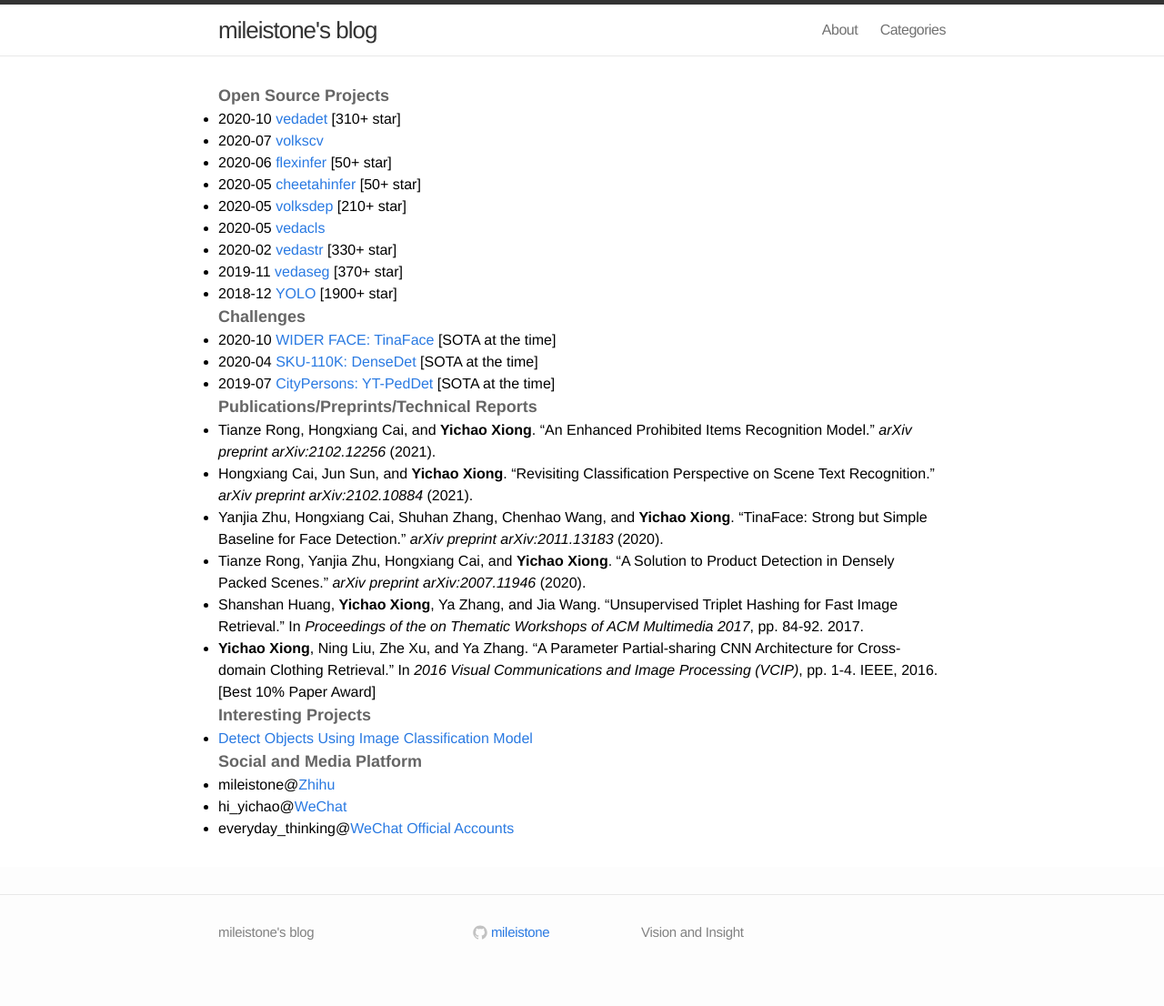
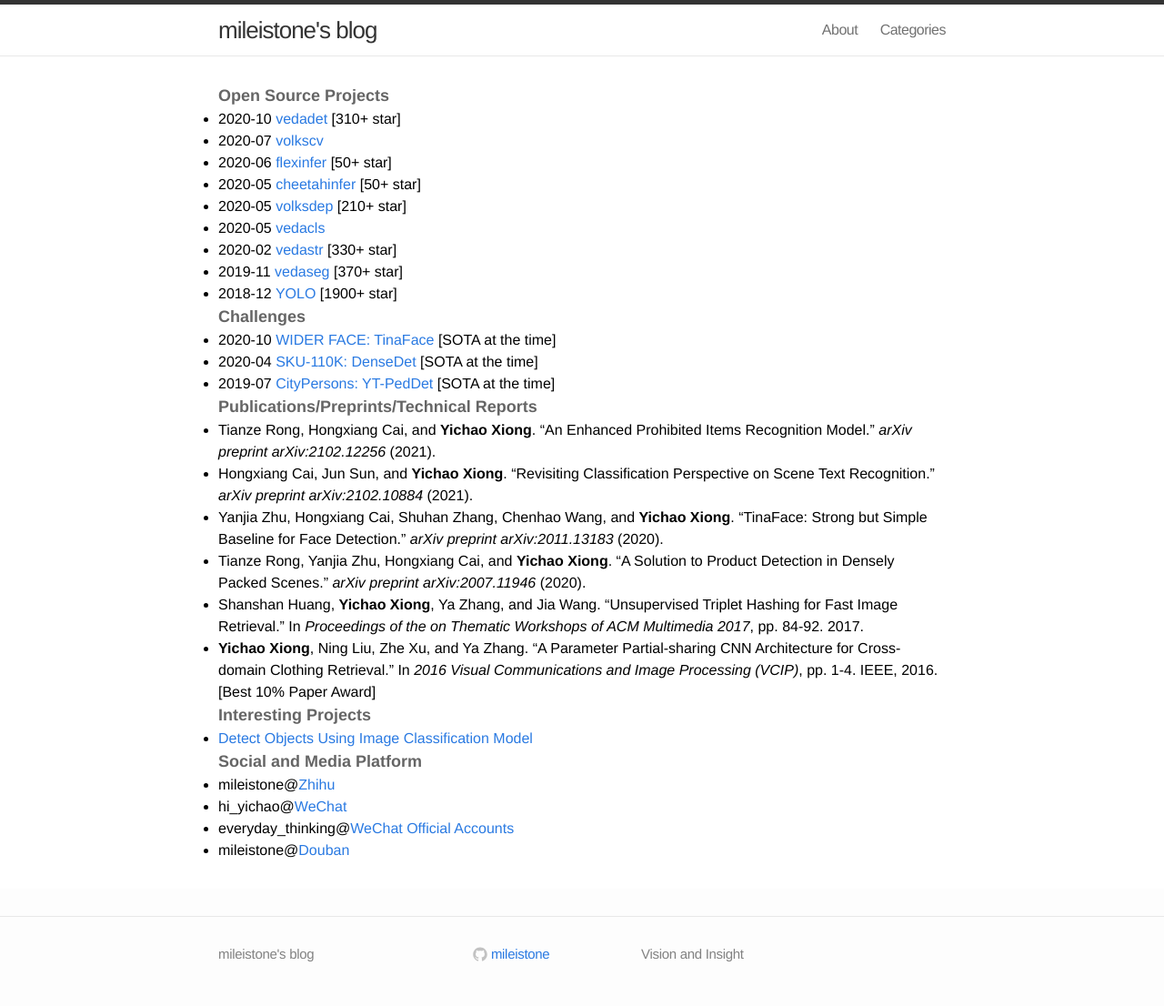
Before and after one commit to mileistone/mileistone.github.io, a Jekyll site: the page built from pages/about.md, in a window 1280 px wide. Shown: the whole page at 91% size. Built offline with Jekyll 4.4.1, drawn with Linux system fonts in a browser that asks for light colours; before the commit the page ends 1082 px from its top, so only the background shows below that.

Commit message:
Update about.md

```diff
--- a/pages/about.md
+++ b/pages/about.md
@@ -58,3 +58,5 @@ includelink: true
 - hi_yichao@[WeChat](https://weixin.qq.com/)
 
 - everyday_thinking@[WeChat Official Accounts](https://weixin.qq.com/)
+
+- mileistone@[Douban](https://www.douban.com/people/mileistone)
```
